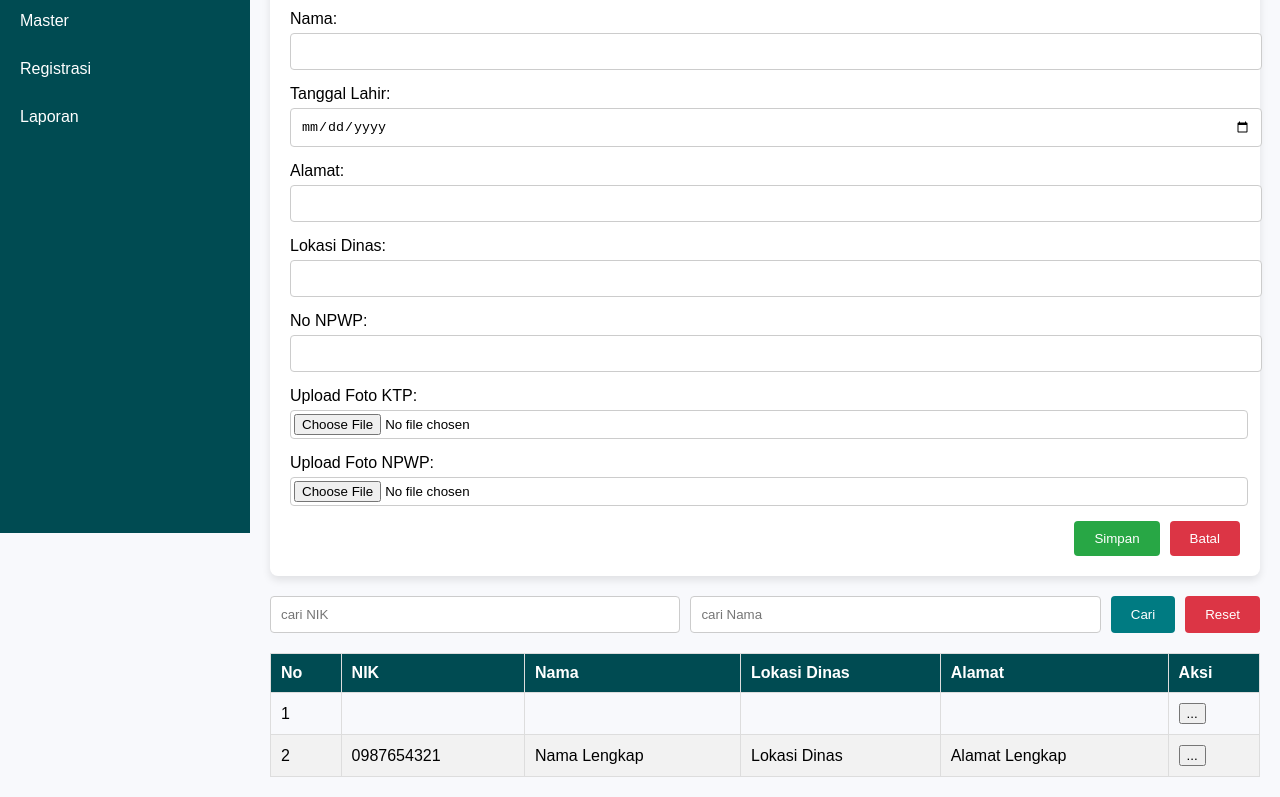
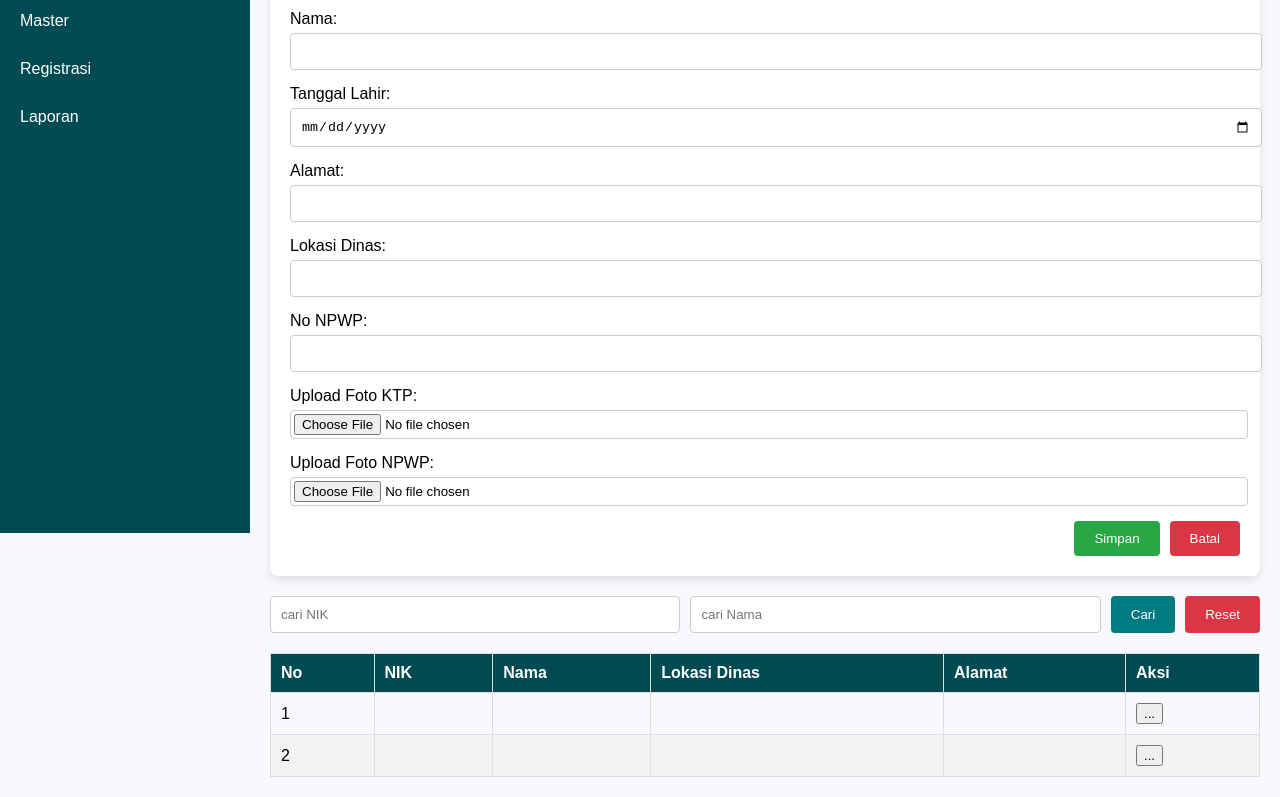
Before and after one commit to hestisitaresmi/tes1, a website: page index.html in a window 1280 px wide. Shown: the part 267-1064 px from the top of the page. Drawn offline with Linux system fonts and the light colour scheme.

Commit message:
perubahan lain

```diff
--- a/index.html
+++ b/index.html
@@ -269,10 +269,10 @@
                     </tr>
                     <tr>
                         <td>2</td>
-                        <td>0987654321</td>
-                        <td>Nama Lengkap</td>
-                        <td>Lokasi Dinas</td>
-                        <td>Alamat Lengkap</td>
+                        <td></td>
+                        <td></td>
+                        <td></td>
+                        <td></td>
                         <td><button>...</button></td>
                     </tr>
                 </tbody>
```
